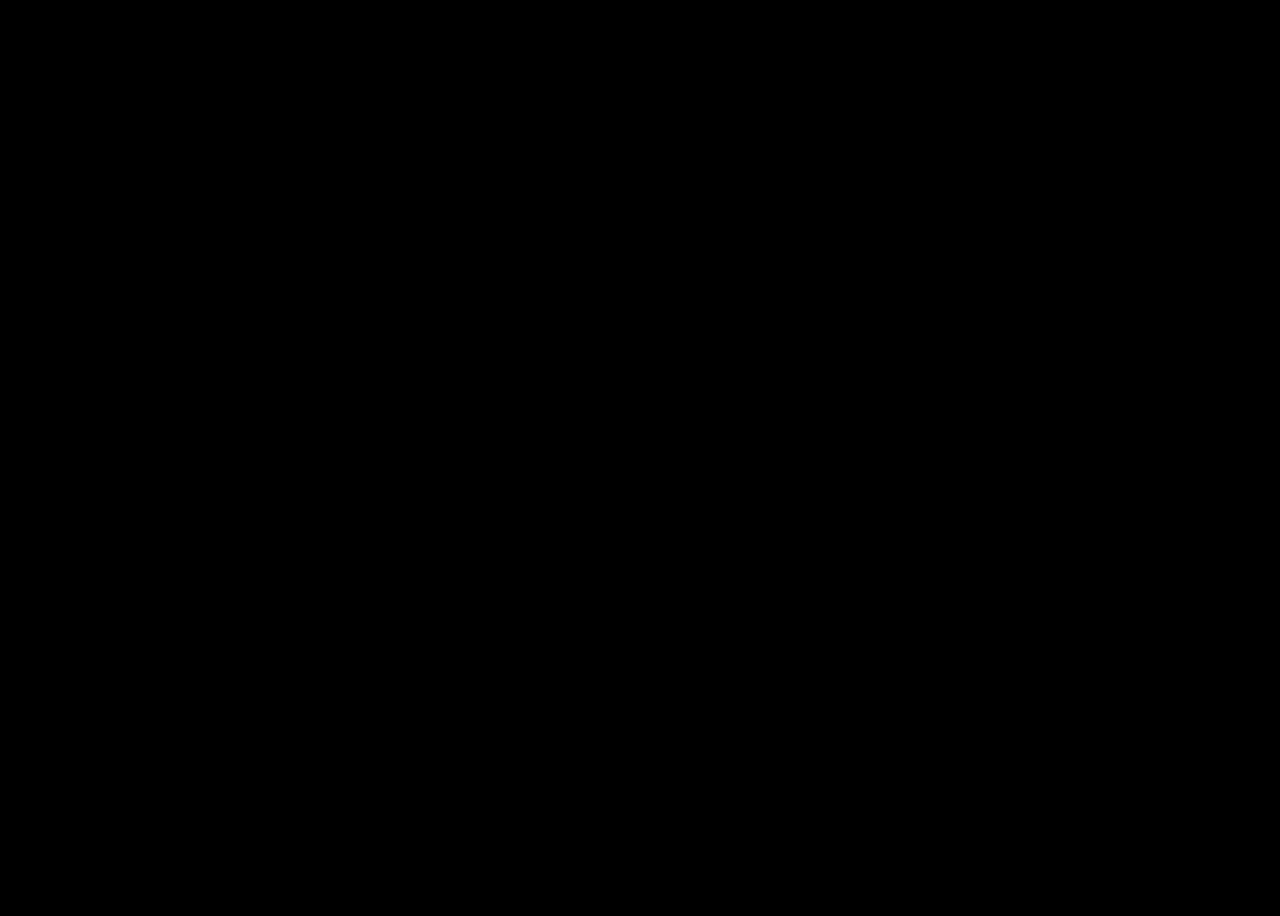
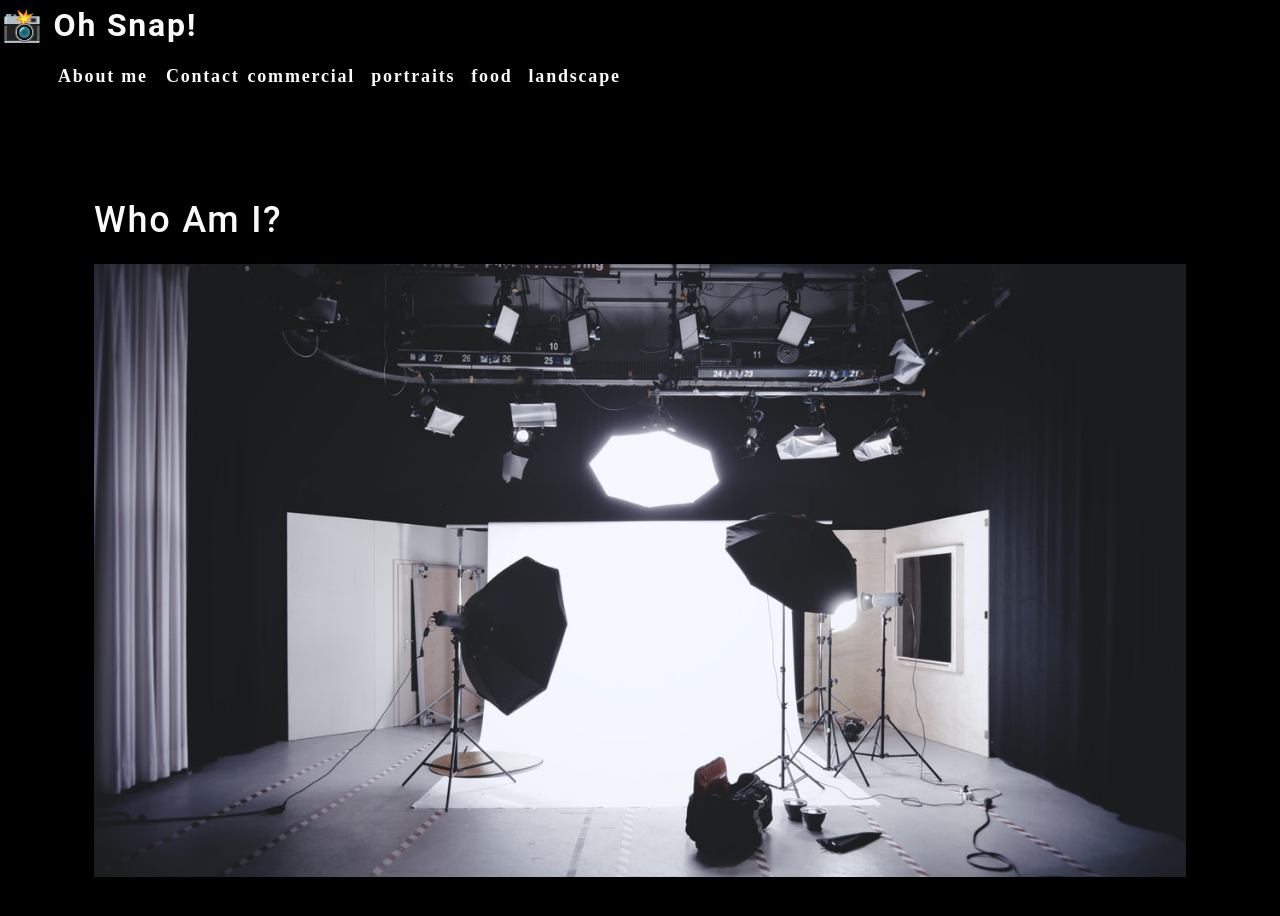
Before and after one commit to mcoliveros1202/photo-port, a React (Create React App) app: page / in a window 1280 px wide. Shown: the top 916 px of the page. Before the commit the page ends 800 px from the top, so only its background shows below. Built offline with nearby package versions, Linux system fonts and the light colour scheme.

Commit message:
created nav bar with categories

```diff
--- a/src/App.js
+++ b/src/App.js
@@ -1,11 +1,17 @@
 import React from 'react';
-import logo from './logo.svg';
+import Nav from './components/Nav';
+import About from './components/About';
+// import logo from './logo.svg';
 import './App.css';
 
 function App() {
   return (
 
     <div>
+      <Nav></Nav>
+      <main>
+        <About></About>
+      </main>
     </div>
   );
 }
--- a/src/components/About/index.js
+++ b/src/components/About/index.js
@@ -1,9 +1,13 @@
+import coverImage from "../../assets/cover/cover-image.jpg";
 import React from 'react';
 
-const About = ()=> {
-    <section>
-        <h1>Who Am I?</h1>
-    </section>
+const About = () => {
+    return (
+        <section className='my-5'>
+            <h1 id='about'>Who Am I?</h1>
+            <img src={coverImage} className='my-2' style={{ width: '100%' }} alt='cover' />
+        </section>
+    );
 }
 
 export default About;
--- /dev/null
+++ b/src/components/Nav/index.js
@@ -0,0 +1,58 @@
+import React from 'react';
+
+function Nav() {
+const categories = [
+    {
+        name: "commercial",
+        description:
+            "Photos of grocery stores, food trucks, and other commercial projects"
+    },
+    {
+        name: "portraits",
+        description: "Portraits of people in my life"
+    },
+    {
+        name: "food",
+        description: "Delicious delicacies"
+    },
+    {
+        name: "landscape",
+        description: "Fields, farmhouses, waterfalls, and the beauty of nature"
+    },
+];
+function categorySelected(name) {
+    console.log(`${name} clicked`)
+}
+    return(
+        <header>
+            <h2>
+                <a href='/'>
+                    <span role='img' aria-label='camera'>📸</span> Oh Snap!
+                </a>
+            </h2>
+            <nav>
+                <ul className='flex-row'>
+                    <li className='mx-2'>
+                        <a href='#about'>
+                            About me
+                        </a>
+                    </li>
+                    <li>
+                        <span>Contact</span>
+                    </li>
+                    {categories.map((category) => (
+                        <li
+                        className='mx-1'
+                        key={category.name}>
+                            <span onClick={() => categorySelected(category.name)} >
+                                {category.name}
+                            </span>
+                        </li>
+                    ))}
+                </ul>
+            </nav>
+        </header>
+    );
+}
+
+export default Nav;
```
